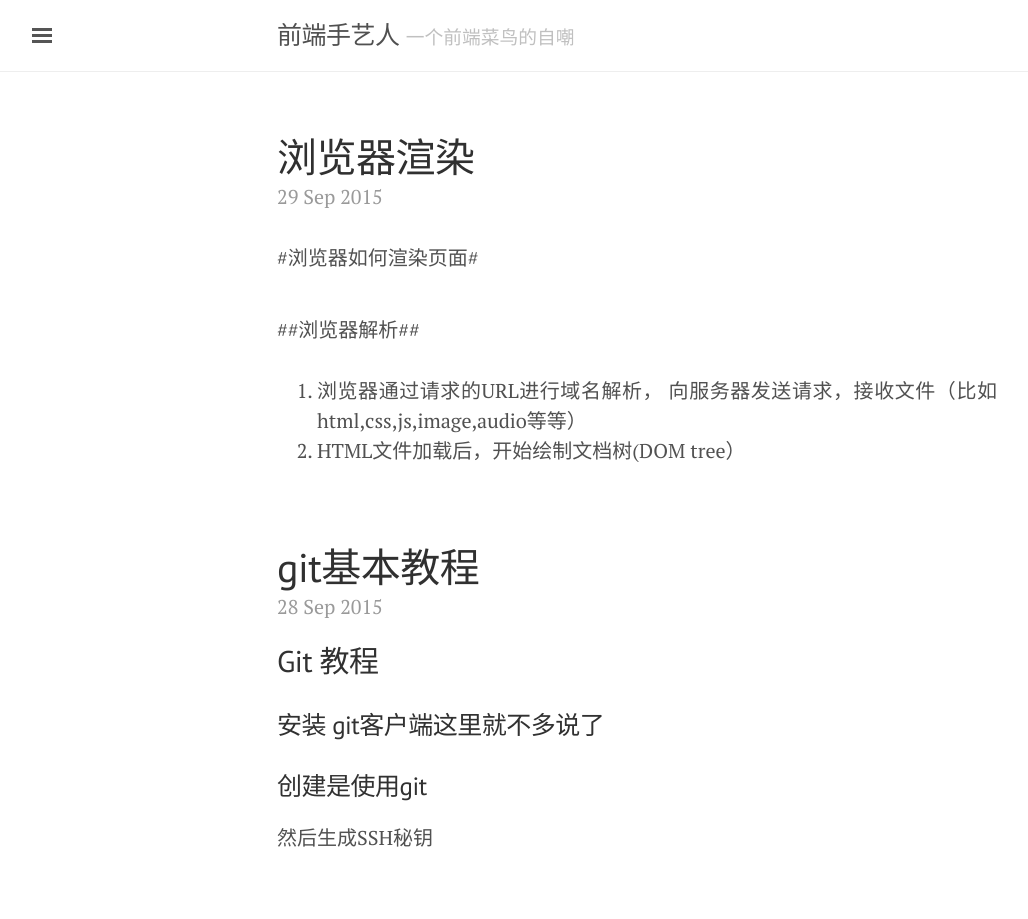
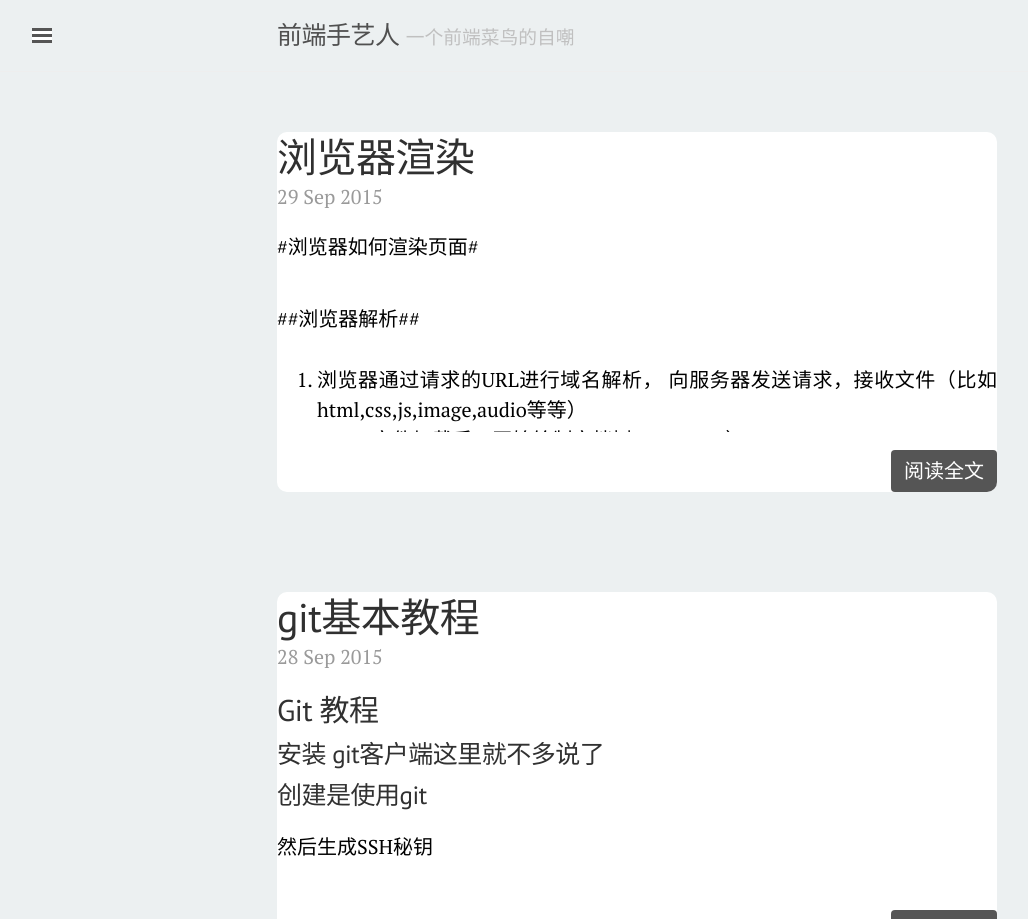
Before and after one commit to wohaiwo/wohaiwo.github.io, a Jekyll site: the page built from index.html, in a window 1280 px wide. Shown: the top 919 px of the page, without its empty margins (3-1031 px from the left). Built offline with Jekyll 4.4.1, drawn with Linux system fonts in a browser that asks for light colours; the list of posts is cut into pages by our own code; some of the changed text lies outside the part shown.

Commit message:
change some theme

```diff
--- a/_config.yml
+++ b/_config.yml
@@ -4,7 +4,6 @@
 
 # 输出URL样式 /2009/04/06/zh/index.html
 permalink:           pretty
-relatiFve_permalinks:
 
 # Setup
 title:               '前端手艺人'
@@ -12,7 +11,7 @@ tagline:             '一个前端菜鸟的自嘲'
 description:         '关于我 <a href="http://github.com/wohaiwo" target="_blank">我</a>'
 # 链接 site.baseurl 固定链接  post.url 内部链接
 url:
-baseurl:             ''
+baseurl:              ''
 # 分页设置信息
 # 每页文章数量
 paginate:            3
@@ -23,4 +22,8 @@ author:
   name:
   url:
   email:             'zhome621@gmail.com'
-github: 			'https://github.com/wohaiwo'
+github:             'https://github.com/wohaiwo'
+
+#分页插件
+gems:                [jekyll-paginate]
+highlighter:         rouge
--- a/_includes/sidebar.html
+++ b/_includes/sidebar.html
@@ -10,11 +10,6 @@
 
   <nav class="sidebar-nav">
     <a class="sidebar-nav-item{% if page.url == site.baseurl %} active{% endif %}" href="{{ site.baseurl }}/">Home</a>
-
-    {% comment %}
-      The code below dynamically generates a sidebar nav of pages with
-      `layout: page` in the front-matter. See readme for usage.
-    {% endcomment %}
 
     {% assign pages_list = site.pages | sort:"url" %}
     {% for node in pages_list %}
--- a/index.html
+++ b/index.html
@@ -7,32 +7,33 @@ title: Home
   {% for post in paginator.posts %}
   <div class="post">
     <h1 class="post-title">
-      <a href="{{ site.baseurl }}/{{ post.url }}">
+      <a href="{{ post.url }}">
         {{ post.title }}
       </a>
     </h1>
 
     <span class="post-date">{{ post.date | date_to_string }}</span>
+    <div class="post-content">
     {{ post.content }}
-    <a href="{{ site.baseurl }}/{{ post.url }}" title="阅读更多文章">阅读更多...</a>
+    </div>
+      <a class="readMore" href="{{ post.url }}" title="阅读更多文章">阅读全文</a>
   </div>
   {% endfor %}
 </div>
 
+
+{% if paginator.total_pages > 1 %}
 <div class="pagination">
-  {% if paginator.next_page %}
-    <a class="pagination-item older" href="{{ site.baseurl }}/page{{ paginator.next_page }}">上一页</a>
+  {% if paginator.previous_page %}
+    <a class="pagination-item" href="{{ paginator.previous_page_path | prepend: site.baseurl | replace: '//', '/' }}">&laquo; 上一页</a>
   {% else %}
-    <span class="pagination-item older">上一页</span>
+    <span class="pagination-item">&laquo; 上一</span>
   {% endif %}
 
-  {% if paginator.previous_page %}
-    {% if paginator.page == 2 %}
-      <a class="pagination-item newer" href="">下一页</a>
-    {% else %}
-      <a class="pagination-item newer" href="{{ site.baseurl }}/page{{ paginator.previous_page }}">下一页</a>
-    {% endif %}
+  {% if paginator.next_page %}
+    <a class="pagination-item" href="{{ paginator.next_page_path | prepend: site.baseurl | replace: '//', '/' }}">下一页 &raquo;</a>
   {% else %}
-    <span class="pagination-item newer">下一页</span>
+    <span class="pagination-item">下一页 &raquo;</span>
   {% endif %}
 </div>
+{% endif %}
--- a/public/css/lanyon.css
+++ b/public/css/lanyon.css
@@ -216,8 +216,7 @@ a.sidebar-nav-item:focus {
   left: 1rem;
   display: block;
   padding: .25rem .75rem;
-  color: #505050;
-  background-color: #fff;
+  color: #ECF0F1;
   border-radius: .25rem;
   cursor: pointer;
 }
@@ -309,7 +308,7 @@ a.sidebar-nav-item:focus {
 
 .page,
 .post {
-  margin-bottom: 4em;
+  margin-bottom: 6em;
 }
 
 /* Blog post or page title */
@@ -327,7 +326,7 @@ a.sidebar-nav-item:focus {
 .post-date {
   display: block;
   margin-top: -.5rem;
-  margin-bottom: 1rem;
+  margin-bottom: .2rem;
   color: #9a9a9a;
 }
 
--- a/public/css/poole.css
+++ b/public/css/poole.css
@@ -60,7 +60,7 @@ html {
 
 body {
   color: #515151;
-  background-color: #fff;
+  background-color: #ECF0F1;
   -webkit-text-size-adjust: 100%;
       -ms-text-size-adjust: 100%;
 }
@@ -91,15 +91,15 @@ h1 {
   font-size: 2rem;
 }
 h2 {
-  margin-top: 1rem;
+  margin-top: .5rem;
   font-size: 1.5rem;
 }
 h3 {
-  margin-top: 1.5rem;
+  margin-top: 0.4rem;
   font-size: 1.25rem;
 }
 h4, h5, h6 {
-  margin-top: 1rem;
+  margin-top: .3rem;
   font-size: 1rem;
 }
 
@@ -331,13 +331,19 @@ tbody tr:nth-child(odd) th {
  */
 
 .page,
-.post {
-  margin-bottom: 2em;
+ {
+  margin-bottom: 4em;
 }
 .posts .post {
+  color: #000;
+  height: 18em;
+  background-color: #fff;
+  text-align: justify;
+  position: relative;
+
+  border-radius: 10px;
+  margin-bottom: 5em;
   overflow: hidden;
-  height: 330px;
-  text-align: justify;
 }
 
 /* Blog post or page title */
@@ -358,8 +364,36 @@ tbody tr:nth-child(odd) th {
   margin-bottom: 1rem;
   color: #9a9a9a;
 }
+.post-content {
+  height: 60%;
+  overflow: hidden;
+  padding: 5px 0;
+  line-height: 1.5;
+  word-wrap: break-word;
+}
+.post .readMore {
+  position: absolute;
+  right: 0;
+  bottom: 0;
+  display: inline-block;
+  padding: 6px 12px;
+  line-height: 1.4;
+  white-space: nowrap;
+  vertical-align: middle;
+  cursor: pointer;
+  color: #fff;
+  background: #555;
+  border: 1px solid transparent;
+  border-radius: 4px;
+  text-decoration: none;
+  transition: all 0.5s ease;
+}
 
-/* Related posts */
+.readMore:hover {
+  background: #333;
+  box-shadow: inset 0 3px 5px rgba(0, 0, 0, .125);
+}
+/* Related 相关文章 posts */
 .related {
   padding-top: 2rem;
   padding-bottom: 2rem;
@@ -410,7 +444,14 @@ tbody tr:nth-child(odd) th {
 .pagination-item:first-child {
   margin-bottom: -1px;
 }
+.pagination span b {
+  font-size: 1em;
+  font-font: bold;
+  color: #268bd2;
+}
+.pagination span {
 
+}
 /* Only provide a hover state for linked pagination items */
 a.pagination-item:hover {
   background-color: #f5f5f5;
@@ -422,7 +463,7 @@ a.pagination-item:hover {
   }
   .pagination-item {
     float: left;
-    width: 50%;
+    width: 40%;
   }
   .pagination-item:first-child {
     margin-bottom: 0;
```
Also changed, not shown: about.md (+1 -16 lines).
